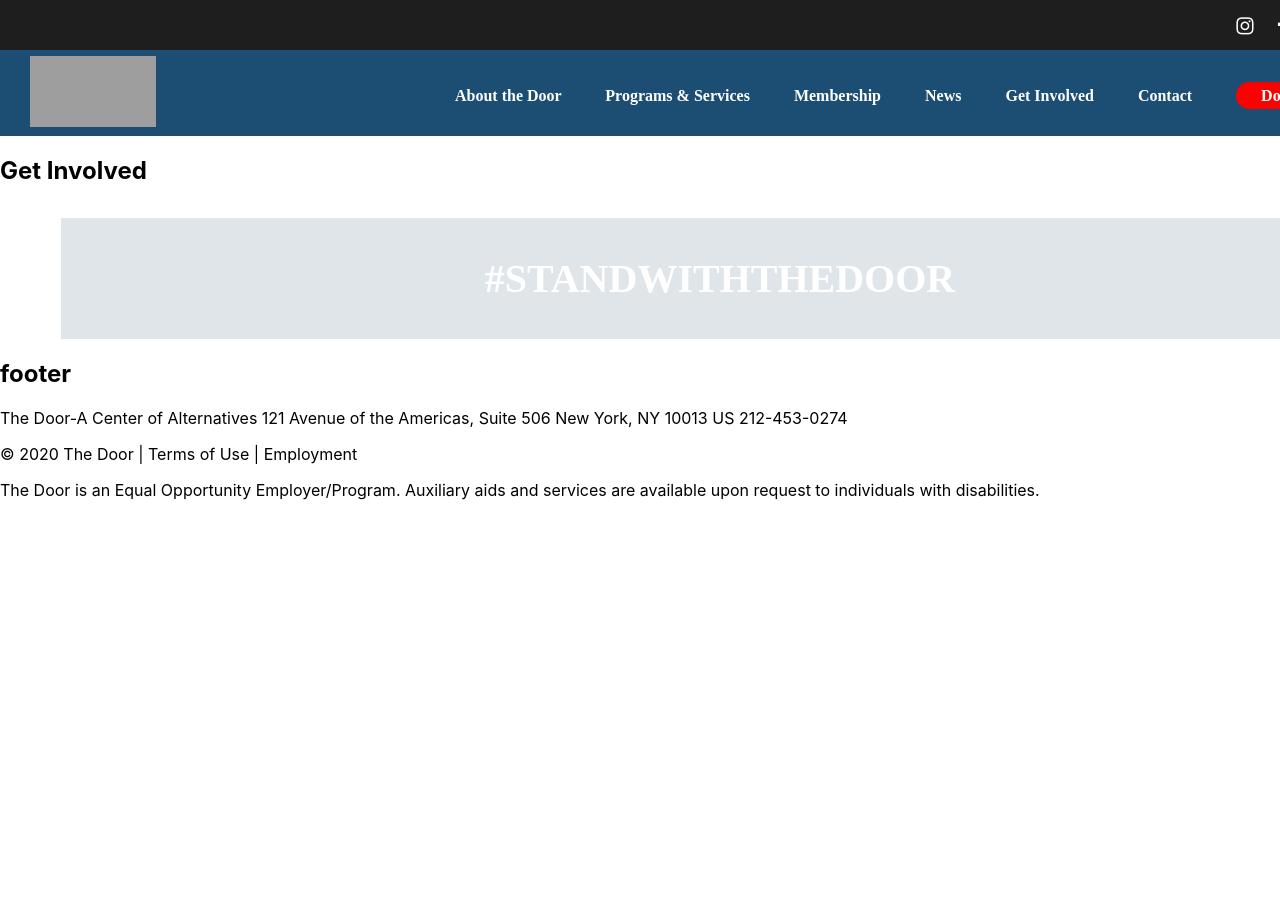
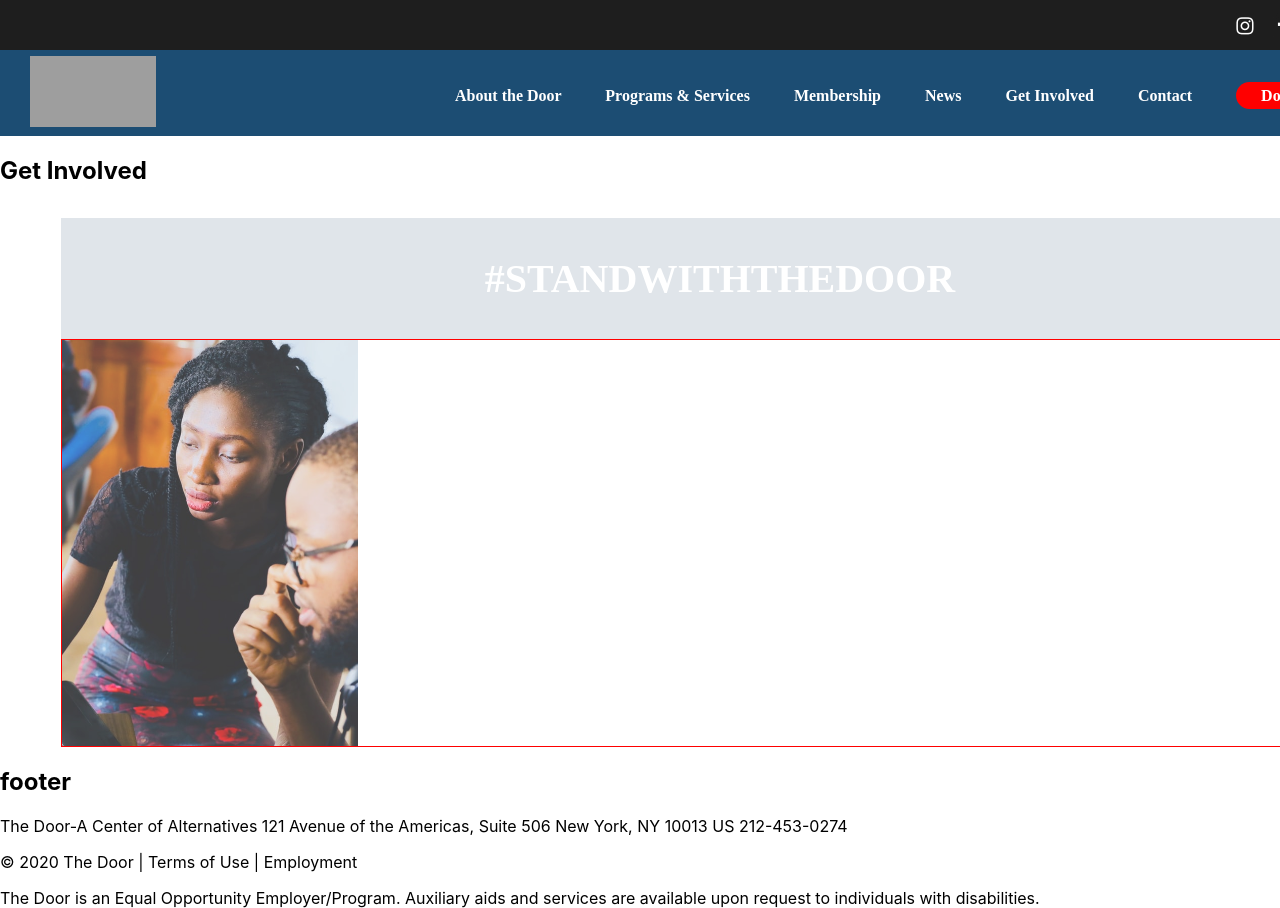
Before and after one commit to Ricomitch/The-Door, a React (Create React App) app in the folder client/: page /get-involved in a window 1280 px wide. Shown: the top 908 px of the page. Before the commit the page ends 800 px from the top, so only its background shows below. Built offline with nearby package versions, Linux system fonts and the light colour scheme; grey boxes are pictures that could not be loaded; a web font is replaced by a local one.

Commit message:
routine save

```diff
--- a/client/src/components/GetInvolved/ActionCard.css
+++ b/client/src/components/GetInvolved/ActionCard.css
@@ -0,0 +1,16 @@
+.action-card {
+  width: 296px;
+  height: 406px;
+  opacity: 0.75;
+  position: relative;
+  overflow: hidden;
+}
+.action-volunteer {
+ object-fit: cover;
+  object-position: -450px -70px;
+  height: 137%;
+  position: absolute;
+}
+.action-text {
+  border: 5px solid red;
+}
--- a/client/src/components/GetInvolved/ActionCard.jsx
+++ b/client/src/components/GetInvolved/ActionCard.jsx
@@ -0,0 +1,15 @@
+import React from 'react'
+import './ActionCard.css'
+
+function ActionCard({image, card, text}) {
+  return (
+    <div className='action-card'>
+      <img src={image} alt={card} className={card} />
+      <div className='action-card-banner'>
+        <h2 className='action-text'>{text}</h2>
+      </div>
+    </div>
+  )
+}
+
+export default ActionCard
--- a/client/src/components/GetInvolved/ActionSection.css
+++ b/client/src/components/GetInvolved/ActionSection.css
@@ -0,0 +1,6 @@
+.action-section {
+  width: 1318px;
+  /* display: flex; */
+  margin: 0 auto;
+  border: 1px solid red;
+}
--- a/client/src/components/GetInvolved/ActionSection.jsx
+++ b/client/src/components/GetInvolved/ActionSection.jsx
@@ -0,0 +1,15 @@
+import React from 'react'
+import './ActionSection.css'
+import ActionCard from './ActionCard'
+
+import actionVolunteer from '../../assets/GetInvolved/photo-1531482615713-2afd69097998.jpeg'
+
+function ActionSection() {
+  return (
+    <div className='action-section'>
+      <ActionCard image={actionVolunteer} card='action-volunteer' text='Volunteer' />
+    </div>
+  )
+}
+
+export default ActionSection
--- a/client/src/screens/GetInvolved/GetInvolved.jsx
+++ b/client/src/screens/GetInvolved/GetInvolved.jsx
@@ -1,11 +1,13 @@
 import React from 'react'
 import StandWith from '../../components/shared/StandWith/StandWith.jsx'
+import ActionSection from '../../components/GetInvolved/ActionSection.jsx'
 
 function GetInvolved() {
   return (
     <div>
       <h2>Get Involved</h2>
       <StandWith screen='involved' />
+      <ActionSection />
     </div>
   )
 }
```
